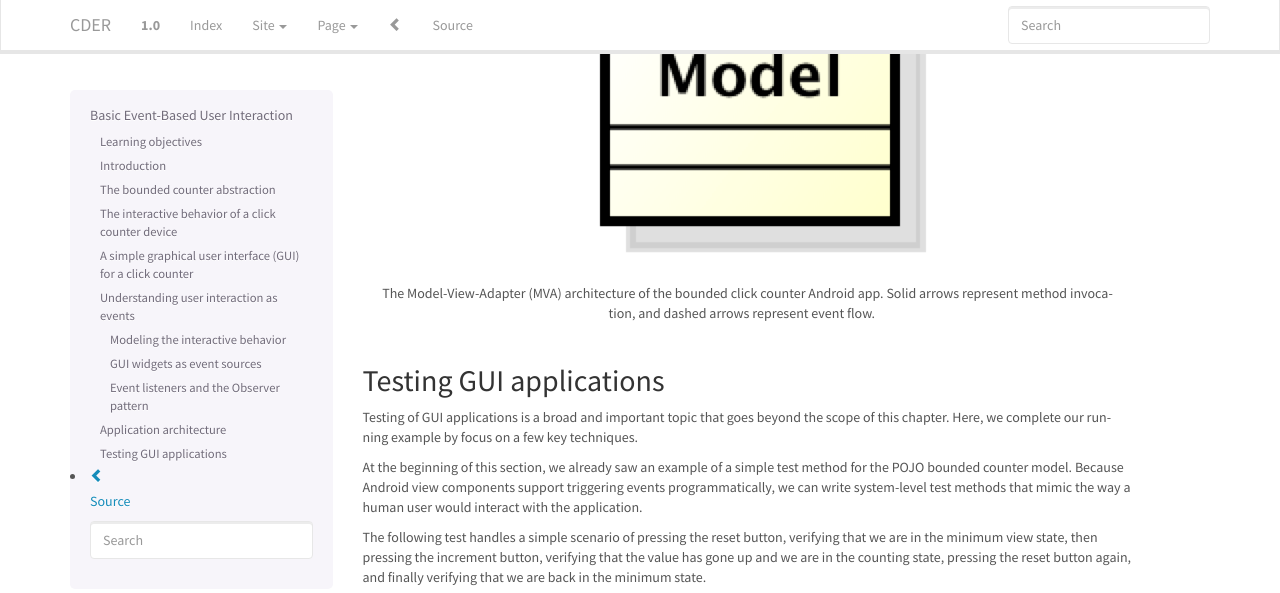
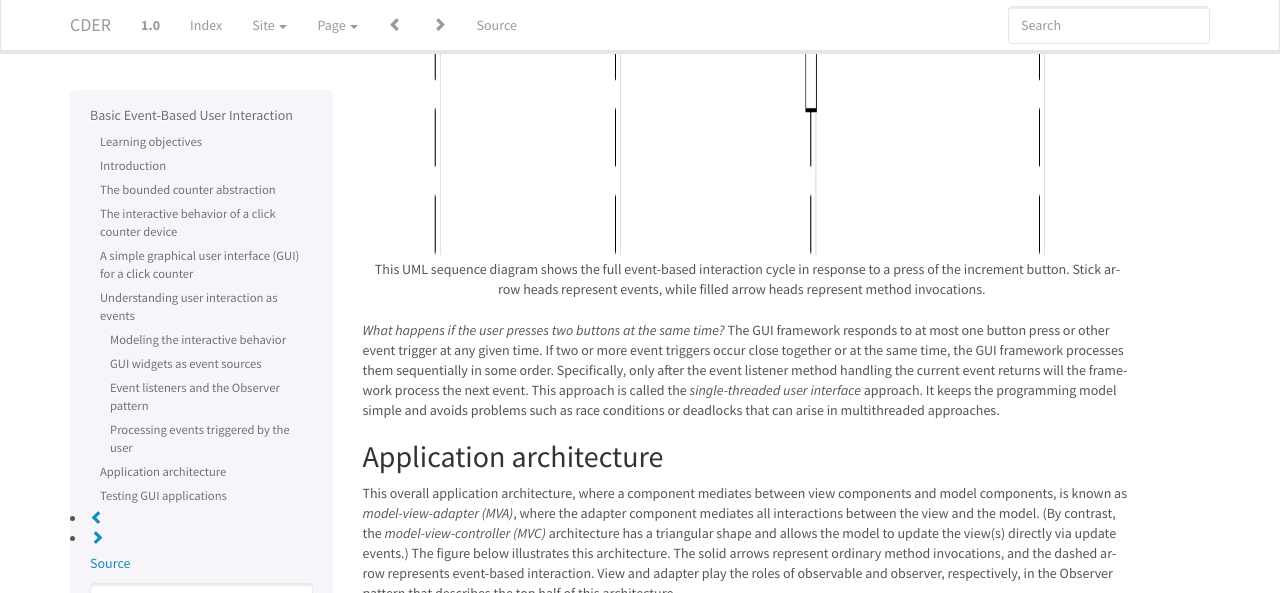
Before and after one commit to LoyolaChicagoBooks/cder, a Sphinx documentation site: the page built from source/events.rst, in a window 1280 px wide and 900 px high, scrolled down 6748 px, cut to the strip 0-593 px from the top of the window. Built offline with Sphinx 7.4.7, drawn with Linux system fonts in a browser that asks for light colours; pages that are not in the unit, such as notebooks, are missing from menus; some of the changed text lies outside the part shown.

Commit message:
further expanded event-based interaction chapter, added missing files

```diff
--- a/source/events.rst
+++ b/source/events.rst
@@ -289,7 +289,9 @@ technique is widely known as the *Observer* design pattern.
 
 Many GUI frameworks follow this approach. In Android, for example, the
 general component superclass is ``View``, and there are various types
-of listener interfaces, including ``OnClickListener``.
+of listener interfaces, including ``OnClickListener``. In following
+the *Dependency Inversion Principle (DIP)* [REF], the ``View`` class
+owns the interfaces its listeners must implement.
 
 .. code-block:: java
    :linenos:
@@ -303,9 +305,8 @@ of listener interfaces, including ``OnClickListener``.
        ...
    }
 
-
-Application architecture
-------------------------
+Processing events triggered by the user
+^^^^^^^^^^^^^^^^^^^^^^^^^^^^^^^^^^^^^^^
 
 The Android activity is responsible for mediating between the view
 components and the POJO bounded counter model we saw above. The full
@@ -331,23 +332,49 @@ finally updates the view states as necessary.
    :language: java
    :linenos:
 
-This overall architecture is known as *model-view-adapter (MVA)*,
-where the adapter component mediates all interactions between the view
-and the model. (By contrast, the *model-view-controller (MVC)*
-architecture has a triangular shape and allows the model to update the
-view(s) directly via update events.) The figure below illustrates this
-architecture. The solid arrows represent ordinary method invocations,
-and the dashed arrow represents event-based interaction. View and
-adapter play the roles of observable and observer, respectively, in
-the Observer pattern that describes the top half of this architecture.
+.. figure:: images/ClickCounterSequenceDiagram.png
+   :alt: ClickCounter Sequence Diagram
+   :scale: 100%
+
+   This UML sequence diagram shows the full event-based interaction
+   cycle in response to a press of the increment button. Stick arrow
+   heads represent events, while filled arrow heads represent method
+   invocations.
+
+*What happens if the user presses two buttons at the same time?* The
+GUI framework responds to at most one button press or other event
+trigger at any given time. If two or more event triggers occur close
+together or at the same time, the GUI framework processes them
+sequentially in some order. Specifically, only after the event
+listener method handling the current event returns will the framework
+process the next event. This approach is called the *single-threaded
+user interface* approach. It keeps the programming model simple and
+avoids problems such as race conditions or deadlocks that can arise in
+multithreaded approaches.
+
+Application architecture
+------------------------
+
+This overall application architecture, where a component mediates
+between view components and model components, is known as
+*model-view-adapter (MVA)*, where the adapter component mediates all
+interactions between the view and the model. (By contrast, the
+*model-view-controller (MVC)* architecture has a triangular shape and
+allows the model to update the view(s) directly via update events.)
+The figure below illustrates this architecture. The solid arrows
+represent ordinary method invocations, and the dashed arrow represents
+event-based interaction. View and adapter play the roles of observable
+and observer, respectively, in the Observer pattern that describes the
+top half of this architecture.
 
 .. figure:: images/ModelViewAdapter.png
    :alt: Model-View-Adapter Architecture
    :scale: 100%
 
-   The Model-View-Adapter (MVA) architecture of the bounded click
-   counter Android app. Solid arrows represent method invocation, and
-   dashed arrows represent event flow.
+   This UML class diagram shows the Model-View-Adapter (MVA)
+   architecture of the bounded click counter Android app. Solid arrows
+   represent method invocation, and dashed arrows represent event
+   flow.
 
 
 Testing GUI applications
--- /dev/null
+++ b/source/timers.rst
@@ -0,0 +1,49 @@
+Interactive Behaviors and Implicit Concurrency with Internal Timers
+===================================================================
+
+Learning objectives
+-------------------
+
+* Internal timers as event sources (CS1/CS2: C, IOOD: A)
+* Timeout events (CS1/CS2: C, IOOD: A)
+* Recurring timers (CS1/CS2: C, IOOD: A)
+* Modeling more complex application behavior with UML State Machine diagrams (IOOD: A)
+* Structuring interactive applications (IOOD: A)
+   * Model-View-Adapter (MVA) architecture
+   * Façade pattern
+   * Testability (CS2: C, IOOD: A)
+
+Introduction
+------------
+
+asdf
+
+.. figure:: images/AutonomousModelViewAdapter.png
+   :alt: Autonomous Model-View-Adapter Architecture
+   :scale: 100%
+
+   The Model-View-Adapter (MVA) architecture of the countdown timer
+   Android app. Solid arrows represent (synchronous) method invocation,
+   and dashed arrows represent (asynchronous) events. Here, the model's
+   autonomous timer behavior sends events to the adapter.
+
+asdf
+
+.. figure:: images/CountdownTimerStates.png
+   :alt: Countdown Timer FSM
+
+   The finite state machine of the countdown timer model.
+
+asfd
+
+**TODO** code examples
+
+- listener interfaces
+- adapter
+  - receive view events
+  - receive model events
+- model
+  - state pattern
+  - implementation of timeouts
+  - wiring pieces together
+- testing?
```
Also changed, not shown: source/images/AutonomousModelViewAdapter.png (added), source/images/ClickCounterSequenceDiagram.png (added), source/images/CountdownTimerStates.png (added), 4 other files.
